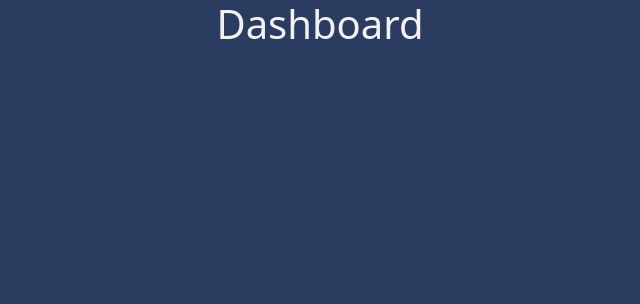
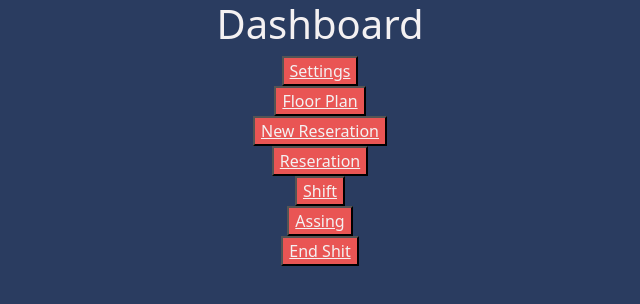
Before and after one commit to Mkamboykos/Zerbez-pwa, a React (Create React App) app: page /Dashboard in a window 1280 px wide. Shown: the top 304 px of the page, without its empty margins (320-960 px from the left). Built offline with nearby package versions, Linux system fonts and the light colour scheme.

Commit message:
Some shit....

```diff
--- a/src/Dashboard.js
+++ b/src/Dashboard.js
@@ -7,6 +7,19 @@ function Dashboard() {
     return(
         <div>
             <h1>Dashboard</h1>
+            <button className="Dashboard_button_Settings"><Link to="/EnterCode" className="link">Settings</Link></button>
+            <br></br>
+            <button className="Dashboard_button_Floorplan"><Link to="/EnterCode" className="link">Floor Plan</Link></button>
+            <br></br>
+            <button className="Dashboard_button_NewReseration"><Link to="/EnterCode" className="link">New Reseration</Link></button>
+            <br></br>
+            <button className="Dashboard_button_Reseration"><Link to="/EnterCode" className="link">Reseration</Link></button>
+            <br></br>
+            <button className="Dashboard_button_Shift"><Link to="/EnterCode" className="link">Shift</Link></button>
+            <br></br>
+            <button className="Dashboard_button_Assing"><Link to="/EnterCode" className="link">Assing</Link></button>
+            <br></br>
+            <button className="Dashboard_button_EndShift"><Link to="/EnterCode" className="link">End Shit</Link></button>
 
 
         </div>
--- a/src/ResetPassword.js
+++ b/src/ResetPassword.js
@@ -9,7 +9,6 @@ function ResetPassword() {
             <h1>Reset Password</h1>
 
             <button className="submit_button_ResetPassword"><Link to="/" className="link">Submit</Link></button>
-
         </div>
     )
 }
--- a/src/index.css
+++ b/src/index.css
@@ -36,6 +36,10 @@ h1, p{
   background-color: #DC967F;
 }
 
-.continue_button_forgetPassword, .continue_button_EnterCode, .submit_button_ResetPassword{
+.continue_button_forgetPassword, .continue_button_EnterCode,
+ .submit_button_ResetPassword, .Dashboard_button_Settings,
+ .Dashboard_button_Floorplan, .Dashboard_button_NewReseration,
+ .Dashboard_button_Reseration , .Dashboard_button_Shift,
+ .Dashboard_button_Assing, .Dashboard_button_EndShift{
   background-color: #E95554;
 }
```
Also changed, not shown: public/index.html (line endings or trailing spaces).
